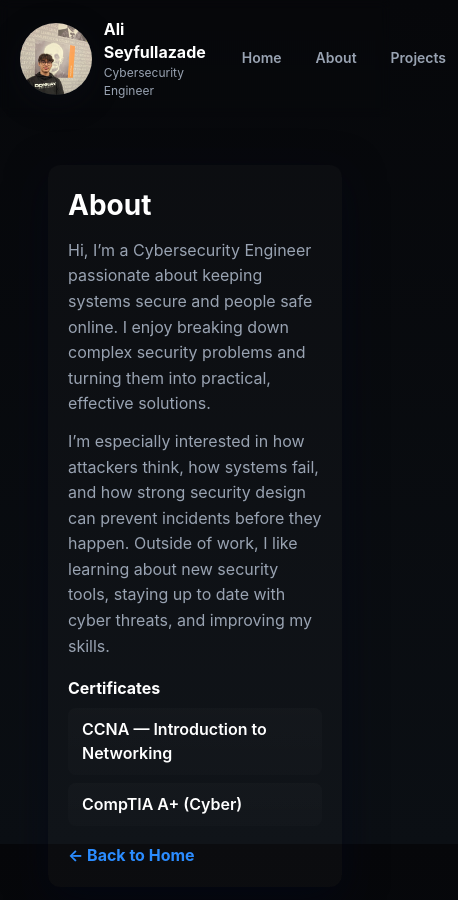
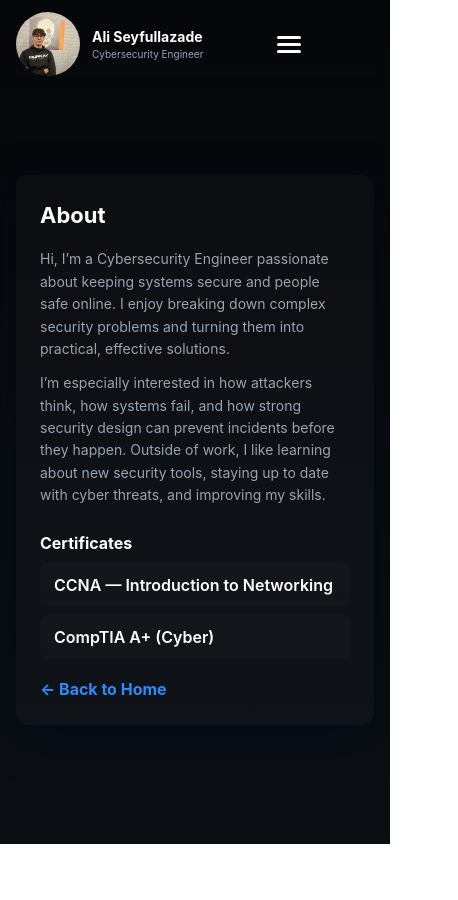
Before and after one commit to aseyfullazade/aseyfullazade.github.io, a plain HTML site: page about.html in a window 390 px wide. Shown: the whole page, 458 px wide, since content can reach past the window. After the commit the page ends 844 px from the top, so only its background shows below. Drawn offline with Linux system fonts and the light colour scheme.

Commit message:
Update about.html

```diff
--- a/about.html
+++ b/about.html
@@ -5,10 +5,8 @@
 <meta name="viewport" content="width=device-width, initial-scale=1">
 <title>About — Ali Seyfullazade</title>
 <style>
-    /* Copied main styles to keep header/nav/fonts/colors consistent with home */
 :root{
-      --bg:#06070a; /* very dark */
-      --panel:#0f1720;
+  --bg:#06070a;
   --text:#ffffff;
   --muted:#99a3b2;
   --accent:#2b8cff;
@@ -16,50 +14,57 @@
   --radius:12px;
   --max-width:1100px;
 }
-    *{box-sizing:border-box}
-    html,body{height:100%;margin:0}
-    body{
-      font-family:Inter, system-ui, -apple-system, 'Segoe UI', Roboto, 'Helvetica Neue', Arial;
-      background:linear-gradient(180deg,var(--bg),#0b0f14);
-      color:var(--text);
-      -webkit-font-smoothing:antialiased;
-      -moz-osx-font-smoothing:grayscale;
-      line-height:1.45;
+
+*{box-sizing:border-box;}
+html,body{height:100%;margin:0;font-family:Inter, system-ui, -apple-system, 'Segoe UI', Roboto, 'Helvetica Neue', Arial;background:linear-gradient(180deg,var(--bg),#0b0f14);color:var(--text);-webkit-font-smoothing:antialiased;-moz-osx-font-smoothing:grayscale;line-height:1.5;}
+
+header{
+  width:100%;padding:18px 16px;position:sticky;top:0;backdrop-filter:blur(6px);z-index:50;
+  display:flex;align-items:center;justify-content:space-between;
 }
-    header{width:100%;padding:18px calc(12px + 2vw);position:sticky;top:0;backdrop-filter:blur(6px);z-index:50;display:flex;align-items:center;justify-content:center}
-    .nav-wrap{max-width:var(--max-width);width:100%;display:flex;align-items:center;justify-content:space-between;gap:var(--gap)}
-    .brand{display:flex;align-items:center;gap:12px}
-    .avatar{width:72px;height:72px;border-radius:50%;display:inline-grid;place-items:center;background:linear-gradient(135deg,#0b1220,#17212b);color:var(--text);font-weight:700;flex:0 0 72px;box-shadow:0 8px 26px rgba(10,12,20,.6);overflow:hidden}
-    .avatar-img{width:100%;height:100%;object-fit:cover;display:block}
-    .name{font-weight:700;font-size:16px;color:var(--text)}
-    .role{font-size:12px;color:var(--muted)}
-    nav ul{display:flex;gap:10px;margin:0;padding:0;list-style:none}
-    nav a{color:var(--muted);text-decoration:none;padding:8px 12px;border-radius:10px;font-weight:600;font-size:14px;display:inline-block;transition:transform .18s cubic-bezier(.2,.9,.3,1),color .12s;}
-    nav a:hover, nav a:focus{color:var(--text);transform:translateY(-3px);background:rgba(255,255,255,0.02)}
-    @keyframes nav-pop{0%{transform:scale(1)}40%{transform:scale(1.14)}70%{transform:scale(.97)}100%{transform:scale(1)}}
-    .nav-btn.pop{animation:nav-pop .36s cubic-bezier(.2,1,.3,1)}
 
-    /* Page content styles */
-    .wrap{min-height:calc(100vh - 140px);display:flex;align-items:center;justify-content:center;padding:48px}
-    .card{max-width:900px;background:rgba(255,255,255,0.02);padding:36px;border-radius:12px;box-shadow:0 12px 40px rgba(2,6,23,0.6)}
-    h1{margin:0 0 12px;font-size:28px}
-    p{color:var(--muted);font-size:16px;line-height:1.6;margin:0 0 12px}
-    .certs{margin-top:18px}
-    .certs h3{margin:0 0 8px;font-size:16px;color:var(--text)}
-    .cert-list{display:flex;flex-direction:column;gap:8px}
-    .cert{background:linear-gradient(180deg,rgba(255,255,255,0.02),rgba(255,255,255,0.01));padding:10px 14px;border-radius:8px;color:var(--text);font-weight:600}
-    .home-link{display:inline-block;margin-top:18px;color:var(--accent);text-decoration:none;font-weight:700}
-    .home-link:hover{text-decoration:underline}
-    @media (max-width:720px){.card{padding:20px}}
+.nav-wrap{max-width:var(--max-width);width:100%;display:flex;align-items:center;justify-content:space-between;gap:var(--gap);}
+.brand{display:flex;align-items:center;gap:12px;}
+.avatar{width:64px;height:64px;border-radius:50%;overflow:hidden;background:linear-gradient(135deg,#0b1220,#17212b);}
+.avatar-img{width:100%;height:100%;object-fit:cover;display:block;}
+.name{font-weight:700;font-size:clamp(14px,2vw,18px);}
+.role{font-size:clamp(10px,2vw,14px);color:var(--muted);}
 
-    /* Page transition states (same as home) */
-    body.page-enter{opacity:0;transform:translateY(8px)}
-    body.page-enter-active{transition:opacity .48s cubic-bezier(.2,.9,.3,1),transform .48s cubic-bezier(.2,.9,.3,1);opacity:1;transform:translateY(0)}
-    body.page-exit-active{transition:opacity .38s ease,transform .38s ease;opacity:0;transform:translateY(-6px)}
+nav ul{display:flex;gap:12px;margin:0;padding:0;list-style:none;}
+nav a{color:var(--muted);text-decoration:none;padding:8px 12px;border-radius:10px;font-weight:600;font-size:clamp(12px,2vw,14px);transition:transform .18s,color .12s;}
+nav a:hover, nav a:focus{color:var(--text);transform:translateY(-3px);background:rgba(255,255,255,0.02);}
+
+/* Hamburger for mobile */
+.hamburger{display:none;flex-direction:column;gap:4px;cursor:pointer;}
+.hamburger div{width:24px;height:3px;background:var(--text);border-radius:2px;}
+
+/* Main content */
+.wrap{min-height:calc(100vh - 120px);display:flex;align-items:center;justify-content:center;padding:32px;}
+.card{max-width:900px;background:rgba(255,255,255,0.02);padding:36px;border-radius:var(--radius);box-shadow:0 12px 40px rgba(2,6,23,0.6);}
+h1{margin:0 0 16px;font-size:clamp(22px,5vw,28px);}
+p{color:var(--muted);font-size:clamp(14px,3vw,16px);line-height:1.6;margin:0 0 12px;}
+
+.certs{margin-top:24px;}
+.certs h3{margin:0 0 8px;font-size:16px;color:var(--text);}
+.cert-list{display:flex;flex-direction:column;gap:8px;}
+.cert{background:linear-gradient(180deg,rgba(255,255,255,0.02),rgba(255,255,255,0.01));padding:10px 14px;border-radius:8px;color:var(--text);font-weight:600;}
+
+.home-link{display:inline-block;margin-top:18px;color:var(--accent);text-decoration:none;font-weight:700;}
+.home-link:hover{text-decoration:underline;}
+
+/* Responsive adjustments */
+@media(max-width:768px){
+  header{padding:12px 16px;}
+  nav ul{display:none;flex-direction:column;width:100%;gap:8px;margin-top:8px;background:rgba(6,7,10,0.95);border-radius:8px;position:absolute;top:72px;right:16px;padding:12px;}
+  nav ul.show{display:flex;}
+  .hamburger{display:flex;}
+  .wrap{padding:16px;}
+  .card{padding:24px;}
+}
 </style>
 </head>
 <body>
-  <!-- same header/nav as home -->
+
 <header>
   <div class="nav-wrap">
     <div class="brand">
@@ -69,8 +74,11 @@
         <div class="role">Cybersecurity Engineer</div>
       </div>
     </div>
+
+    <div class="hamburger" onclick="toggleMenu()"><div></div><div></div><div></div></div>
+
     <nav aria-label="Primary">
-        <ul>
+      <ul id="nav-links">
         <li><a class="nav-btn" href="index.html">Home</a></li>
         <li><a class="nav-btn" href="about.html">About</a></li>
         <li><a class="nav-btn" href="projects.html">Projects</a></li>
@@ -98,21 +106,34 @@
 </div>
 
 <script>
-    (function(){
-      const navBtns = document.querySelectorAll('a.nav-btn');
-      navBtns.forEach(btn=>{
-        btn.addEventListener('click', ()=>{ btn.classList.add('pop'); btn.addEventListener('animationend', ()=> btn.classList.remove('pop'), {once:true}); });
+function toggleMenu() {
+  document.getElementById('nav-links').classList.toggle('show');
+}
+
+// Nav button pop animation
+document.querySelectorAll('a.nav-btn').forEach(btn=>{
+  btn.addEventListener('click', ()=> {
+    btn.classList.add('pop');
+    btn.addEventListener('animationend', ()=> btn.classList.remove('pop'), {once:true});
   });
-    })();
-    // Page transition enter / exit
-    (function(){
+});
+
+// Optional: page transition
 document.body.classList.add('page-enter');
 requestAnimationFrame(()=> requestAnimationFrame(()=> document.body.classList.add('page-enter-active')));
 document.addEventListener('click', e=>{
-        const a = e.target.closest('a'); if(!a) return; const href = a.getAttribute('href'); if(!href) return; const isHash = href.startsWith('#'); const isExternal = a.target === '_blank' || /^(http|https):/i.test(href) && !href.includes(location.host);
-        if(isHash || isExternal) return; e.preventDefault(); document.body.classList.add('page-exit-active'); setTimeout(()=> window.location.href = a.href, 420);
-      }, {capture:true});
-    })();
+  const a = e.target.closest('a');
+  if(!a) return;
+  const href = a.getAttribute('href');
+  if(!href) return;
+  const isHash = href.startsWith('#');
+  const isExternal = a.target === '_blank' || /^(http|https):/i.test(href) && !href.includes(location.host);
+  if(isHash || isExternal) return;
+  e.preventDefault();
+  document.body.classList.add('page-exit-active');
+  setTimeout(()=> window.location.href = a.href, 420);
+},{capture:true});
 </script>
+
 </body>
 </html>
```
Lines whose indentation alone changed are shown as unchanged.
